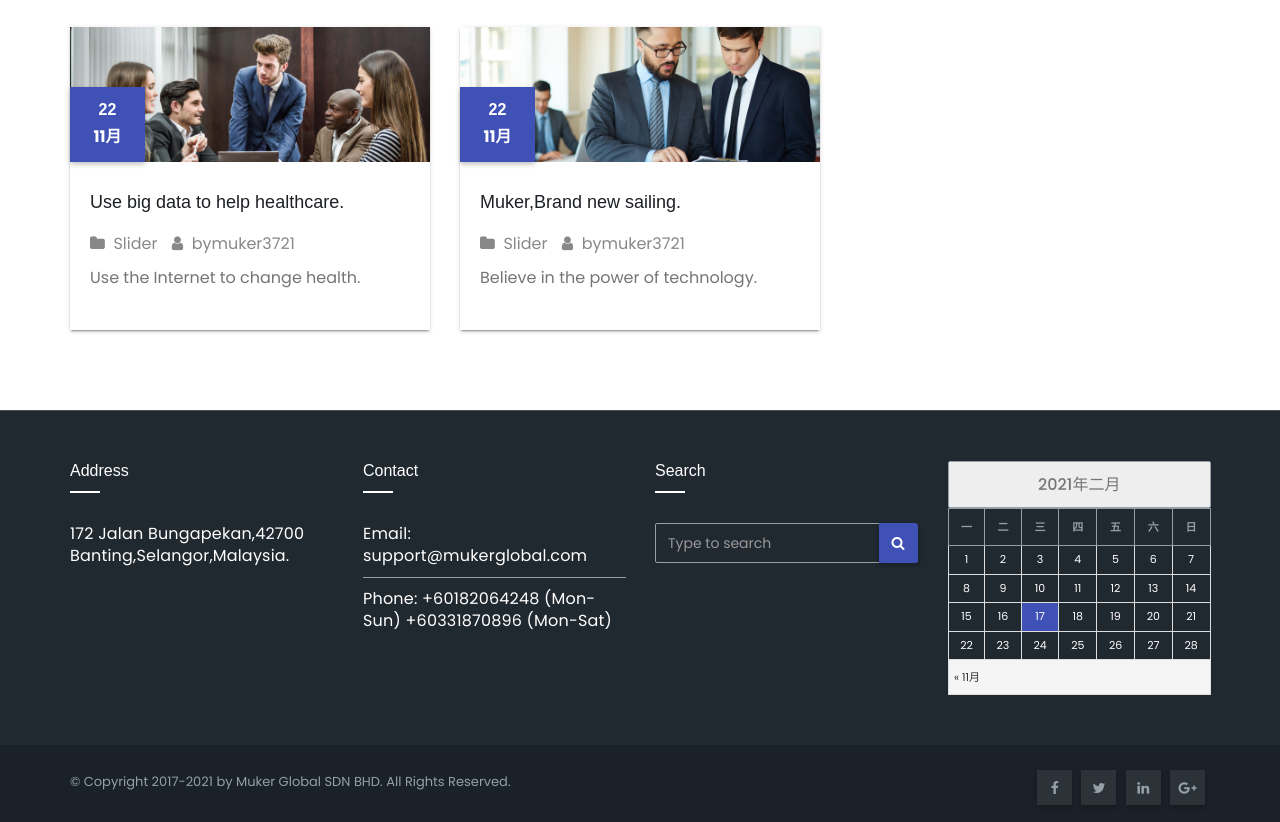
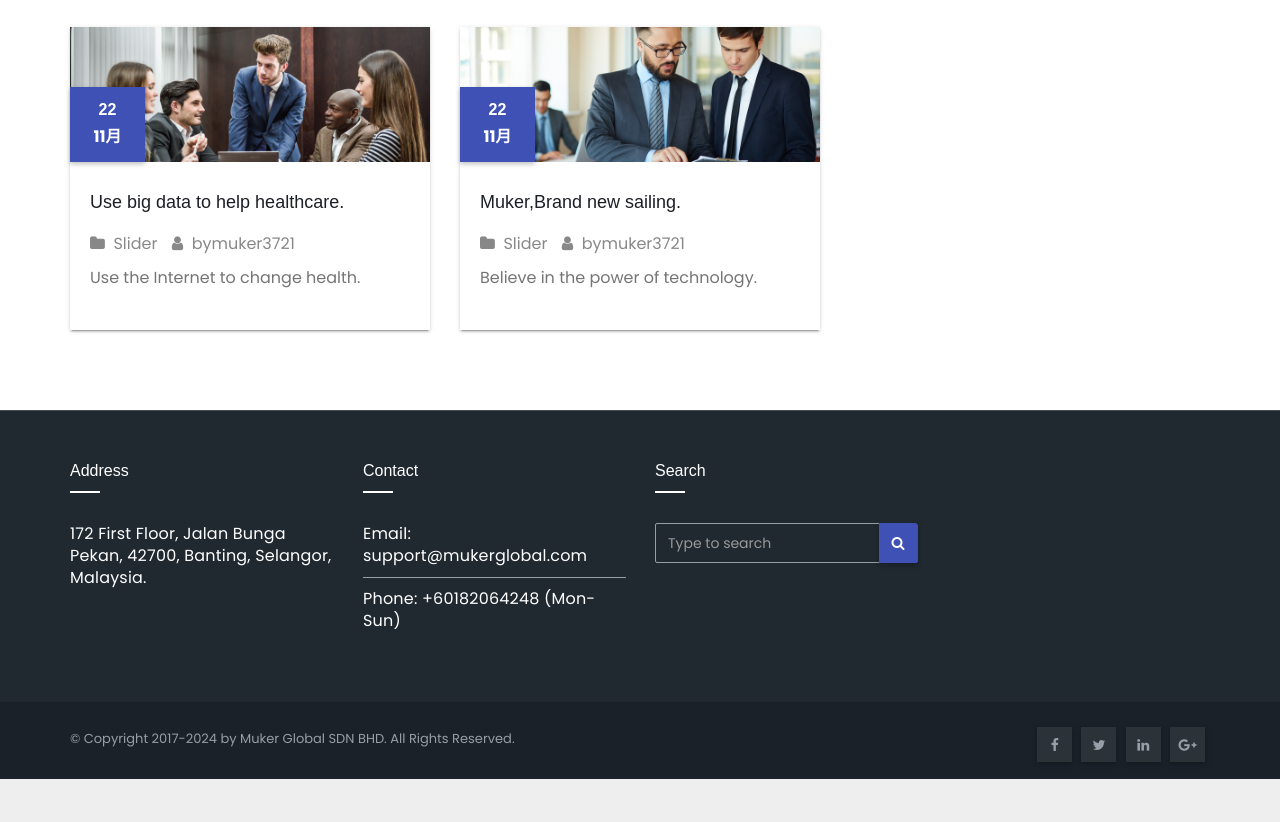
Before and after one commit to mukerglobal/mukerglobal.github.io, a plain HTML site: page index.html in a window 1280 px wide. Shown: the part 1226-2048 px from the top of the page. After the commit the page ends 2005 px from the top, so only its background shows below. Drawn offline with Linux system fonts and the light colour scheme.

Commit message:
Update index.html

```diff
--- a/index.html
+++ b/index.html
@@ -274,14 +274,14 @@ Skip to content</a>
     <div class="container">
       <div class="row">
         <div id="text-3" class="col-md-3 col-sm-6 rotateInDownLeft animated ta-widget widget_text"><h6>Address</h6>			<div class="textwidget"><ul>
-<li>172 Jalan Bungapekan,42700 Banting,Selangor,Malaysia.</li>
+<li>172 First Floor, Jalan Bunga Pekan, 42700, Banting, Selangor, Malaysia.</li>
 </ul>
 <p><audio style="display: none;" controls="controls"></audio></p>
 <p><audio style="display: none;" controls="controls"></audio></p>
 </div>
 		</div><div id="text-4" class="col-md-3 col-sm-6 rotateInDownLeft animated ta-widget widget_text"><h6>Contact</h6>			<div class="textwidget"><ul>
 <li>Email: support@mukerglobal.com</li>
-<li>Phone: +60182064248 (Mon-Sun) +60331870896 (Mon-Sat)</li>
+<li>Phone: +60182064248 (Mon-Sun) </li>
 </ul>
 <p><audio style="display: none;" controls="controls"></audio></p>
 </div>
@@ -292,7 +292,8 @@ Skip to content</a>
     <button type="submit" class="btn"> <i class="fa fa-search"></i> </button>
     </span> </div>
 </form>
-</div><div id="calendar-3" class="col-md-3 col-sm-6 rotateInDownLeft animated ta-widget widget_calendar"><div id="calendar_wrap" class="calendar_wrap"><table id="wp-calendar">
+</div>
+	      <div style="display:none;" id="calendar-3" class="col-md-3 col-sm-6 rotateInDownLeft animated ta-widget widget_calendar"><div id="calendar_wrap" class="calendar_wrap"><table id="wp-calendar">
 	<caption>2021年二月</caption>
 	<thead>
 	<tr>
@@ -335,7 +336,7 @@ Skip to content</a>
     <div class="container">
       <div class="row">
         <div class="col-md-6">
-			<p>© Copyright 2017-2021 by <a href="#">Muker Global SDN BHD</a>. All Rights Reserved. </p>		</div>
+			<p>© Copyright 2017-<span id="footerYear">2021</span> by <a href="#">Muker Global SDN BHD</a>. All Rights Reserved. </p>		</div>
         <div class="col-md-6 text-right">
                     <ul class="ta-social">
                                    <li><span class="icon-soci"><a href="javascript:;" target='_blank'><i class="fa fa-facebook"></i></a></span></li>
@@ -359,5 +360,8 @@ var wpcf7 = {"apiSettings":{"root":"https:\/\/mukerglobal.com\/wp-json\/contact-
 </script>
 <script type='text/javascript' src='static/js/scripts-5.1.1.js'></script>
 <script type='text/javascript' src='static/js/wp-embed.min-5.1.8.js'></script>
+<script type="text/javascript">
+document.getElementById('footerYear').innerHTML = new Date().getFullYear() + '';
+</script>
 </body>
 </html>
```
